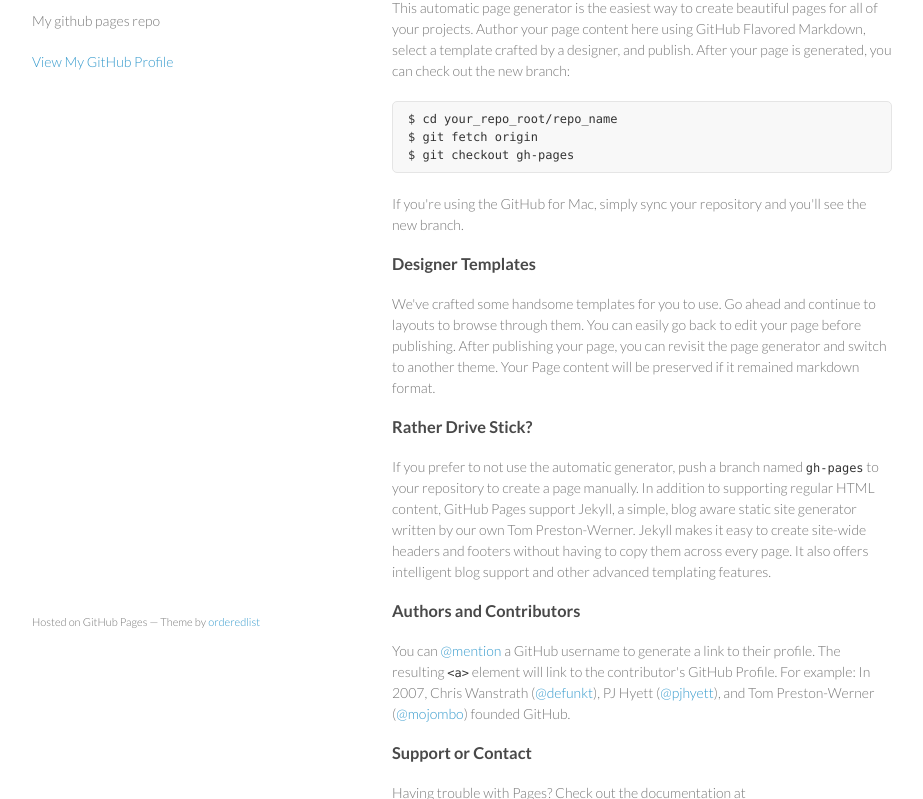
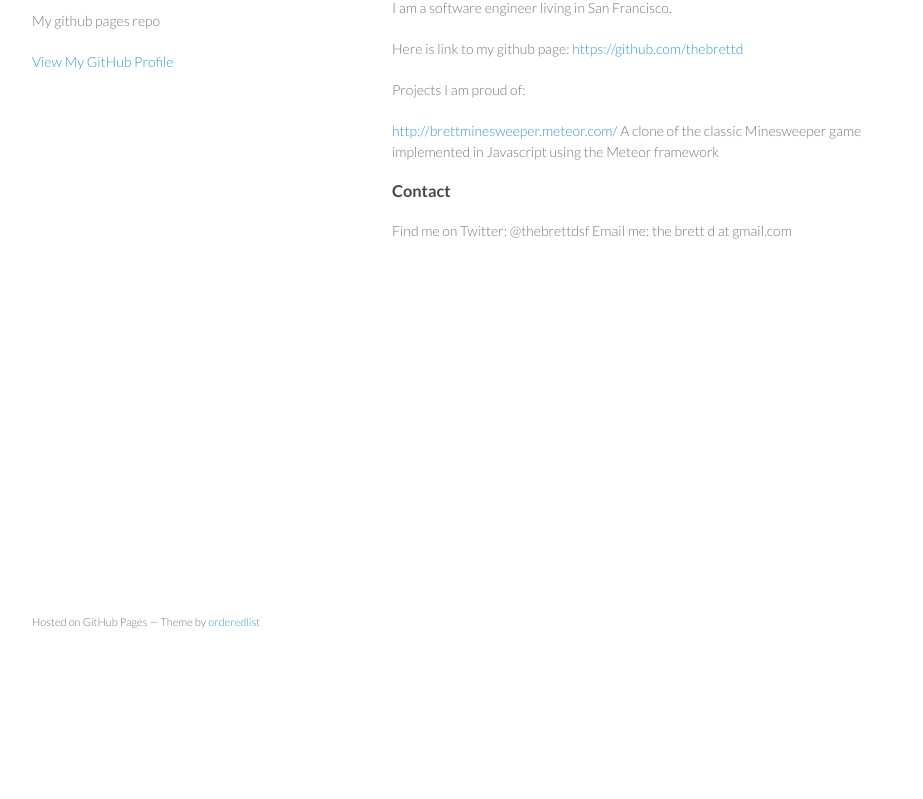
Before and after one commit to thebrettd/thebrettd.github.io, a plain HTML site: page index.html in a window 1280 px wide. Shown: the part 99-898 px from the top of the page, without its empty margins (178-1101 px from the left). After the commit the page ends 800 px from the top, so only its background shows below. Drawn offline with Linux system fonts and the light colour scheme.

Commit message:
Replace master branch with page content via GitHub

```diff
--- a/index.html
+++ b/index.html
@@ -24,36 +24,23 @@
       </header>
       <section>
         <h3>
-<a name="welcome-to-github-pages" class="anchor" href="#welcome-to-github-pages"><span class="octicon octicon-link"></span></a>Welcome to GitHub Pages.</h3>
+<a name="welcome-to-my-site" class="anchor" href="#welcome-to-my-site"><span class="octicon octicon-link"></span></a>Welcome to my site...</h3>
 
-<p>This automatic page generator is the easiest way to create beautiful pages for all of your projects. Author your page content here using GitHub Flavored Markdown, select a template crafted by a designer, and publish. After your page is generated, you can check out the new branch:</p>
+<p>I am a software engineer living in San Francisco.</p>
 
-<pre><code>$ cd your_repo_root/repo_name
-$ git fetch origin
-$ git checkout gh-pages
-</code></pre>
+<p>Here is link to my github page:
+<a href="https://github.com/thebrettd">https://github.com/thebrettd</a></p>
 
-<p>If you're using the GitHub for Mac, simply sync your repository and you'll see the new branch.</p>
+<p>Projects I am proud of:</p>
+
+<p><a href="http://brettminesweeper.meteor.com/">http://brettminesweeper.meteor.com/</a>
+A clone of the classic Minesweeper game implemented in Javascript using the Meteor framework</p>
 
 <h3>
-<a name="designer-templates" class="anchor" href="#designer-templates"><span class="octicon octicon-link"></span></a>Designer Templates</h3>
+<a name="contact" class="anchor" href="#contact"><span class="octicon octicon-link"></span></a>Contact</h3>
 
-<p>We've crafted some handsome templates for you to use. Go ahead and continue to layouts to browse through them. You can easily go back to edit your page before publishing. After publishing your page, you can revisit the page generator and switch to another theme. Your Page content will be preserved if it remained markdown format.</p>
-
-<h3>
-<a name="rather-drive-stick" class="anchor" href="#rather-drive-stick"><span class="octicon octicon-link"></span></a>Rather Drive Stick?</h3>
-
-<p>If you prefer to not use the automatic generator, push a branch named <code>gh-pages</code> to your repository to create a page manually. In addition to supporting regular HTML content, GitHub Pages support Jekyll, a simple, blog aware static site generator written by our own Tom Preston-Werner. Jekyll makes it easy to create site-wide headers and footers without having to copy them across every page. It also offers intelligent blog support and other advanced templating features.</p>
-
-<h3>
-<a name="authors-and-contributors" class="anchor" href="#authors-and-contributors"><span class="octicon octicon-link"></span></a>Authors and Contributors</h3>
-
-<p>You can <a href="https://github.com/blog/821" class="user-mention">@mention</a> a GitHub username to generate a link to their profile. The resulting <code>&lt;a&gt;</code> element will link to the contributor's GitHub Profile. For example: In 2007, Chris Wanstrath (<a href="https://github.com/defunkt" class="user-mention">@defunkt</a>), PJ Hyett (<a href="https://github.com/pjhyett" class="user-mention">@pjhyett</a>), and Tom Preston-Werner (<a href="https://github.com/mojombo" class="user-mention">@mojombo</a>) founded GitHub.</p>
-
-<h3>
-<a name="support-or-contact" class="anchor" href="#support-or-contact"><span class="octicon octicon-link"></span></a>Support or Contact</h3>
-
-<p>Having trouble with Pages? Check out the documentation at <a href="http://help.github.com/pages">http://help.github.com/pages</a> or contact <a href="mailto:support@github.com">support@github.com</a> and we’ll help you sort it out.</p>
+<p>Find me on Twitter: @thebrettdsf
+Email me: the brett d at gmail.com</p>
       </section>
       <footer>
         <p><small>Hosted on GitHub Pages &mdash; Theme by <a href="https://github.com/orderedlist">orderedlist</a></small></p>
```
Also changed, not shown: params.json (+1 -1 lines).
